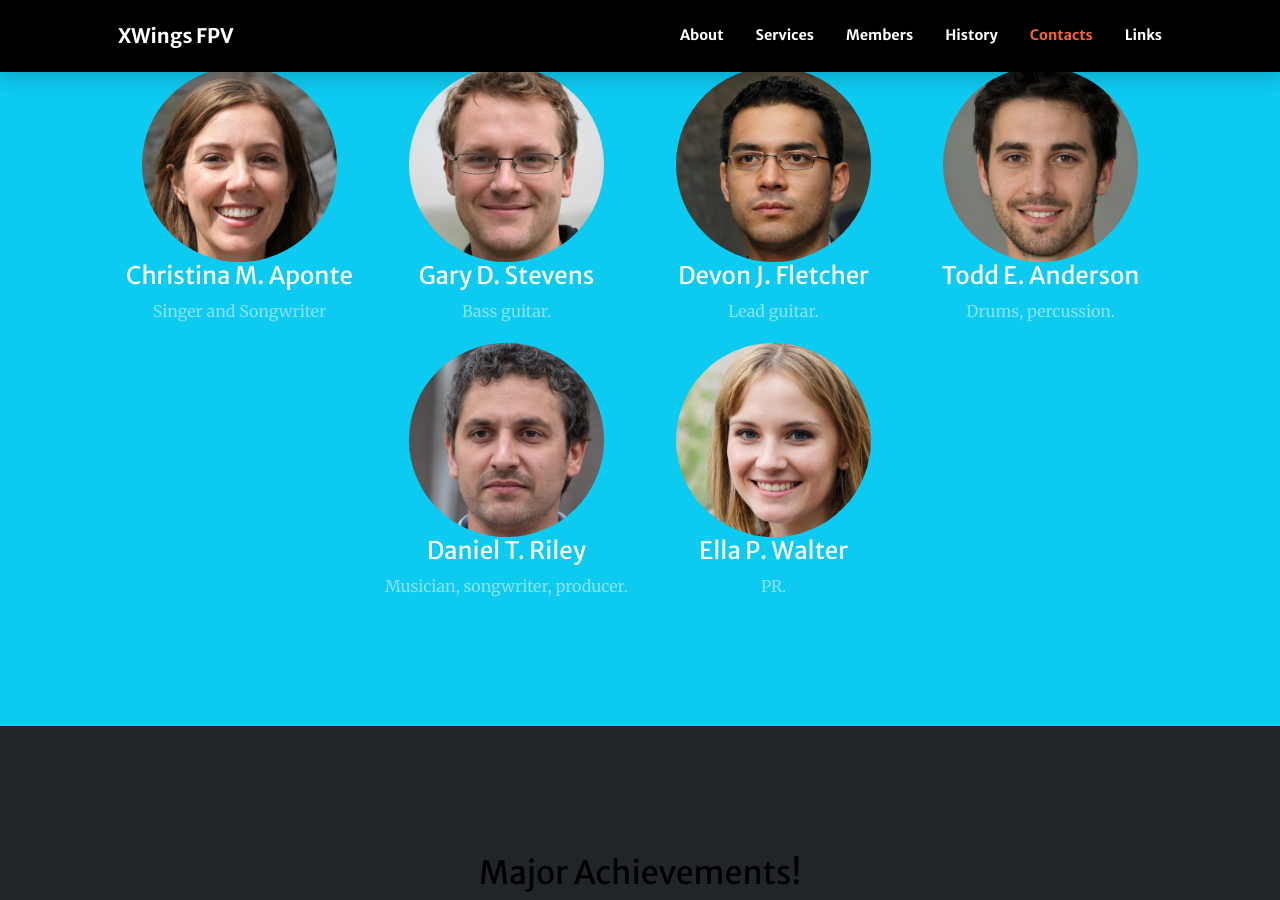
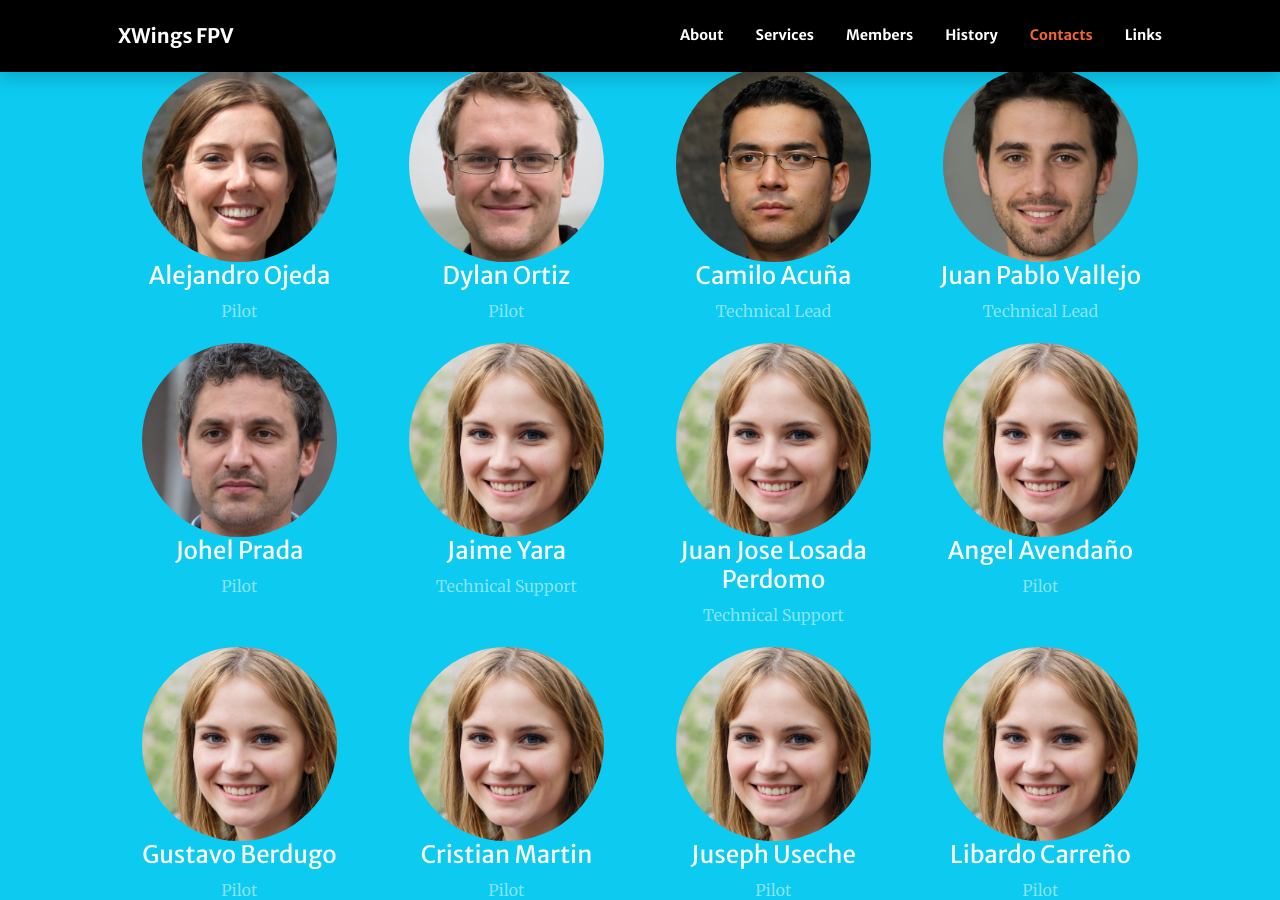
Before and after one commit to XWings-FPV/webpage, a Jekyll site: the page built from index.md, in a window 1280 px wide and 900 px high, scrolled down 3288 px. Built offline with Jekyll 4.4.1, drawn with Linux system fonts in a browser that asks for light colours; comment, search, counter and statistics services are not loaded; some of the changed text lies outside the part shown.

Commit message:
Update index.md: Added members names and roles

```diff
--- a/index.md
+++ b/index.md
@@ -91,28 +91,60 @@ sections:
     title: Our Crew!
     background_style: bg-info text-white
     members:
-      - title: Christina M. Aponte
-        text: Singer and Songwriter
+      - title: Alejandro Ojeda
+        text: Pilot
         image: assets/img/members/person1.jpg
         url: '#'
-      - title: Gary D. Stevens
-        text: Bass guitar.
+      - title: Dylan Ortiz
+        text: Pilot
         image: assets/img/members/person2.jpg
         url: '#'
-      - title: Devon J. Fletcher
-        text: Lead guitar.
+      - title: Camilo Acuña
+        text: Technical Lead
         image: assets/img/members/person3.jpg
         url: '#'
-      - title: Todd E. Anderson
-        text: Drums, percussion.
+      - title: Juan Pablo Vallejo
+        text: Technical Lead
         image: assets/img/members/person5.jpg
         url: '#'
-      - title: Daniel T. Riley
-        text: Musician, songwriter, producer.
+      - title: Johel Prada
+        text: Pilot
         image: assets/img/members/person6.jpg
         url: '#'
-      - title: Ella P. Walter
-        text: PR.
+      - title: Jaime Yara
+        text: Technical Support
+        image: assets/img/members/person7.jpg
+        url: '#'
+      - title: Juan Jose Losada Perdomo
+        text: Technical Support
+        image: assets/img/members/person7.jpg
+        url: '#'
+      - title: Angel Avendaño
+        text: Pilot
+        image: assets/img/members/person7.jpg
+        url: '#'
+      - title: Gustavo Berdugo
+        text: Pilot
+        image: assets/img/members/person7.jpg
+        url: '#'
+      - title: Cristian Martin
+        text: Pilot
+        image: assets/img/members/person7.jpg
+        url: '#'
+      - title: Juseph Useche
+        text: Pilot
+        image: assets/img/members/person7.jpg
+        url: '#'
+      - title: Libardo Carreño
+        text: Pilot
+        image: assets/img/members/person7.jpg
+        url: '#'
+      - title: Santiago Cadena
+        text: Technical Support
+        image: assets/img/members/person7.jpg
+        url: '#'
+      - title: David Santiago Sandoval
+        text: Pilot
         image: assets/img/members/person7.jpg
         url: '#'
 
```
